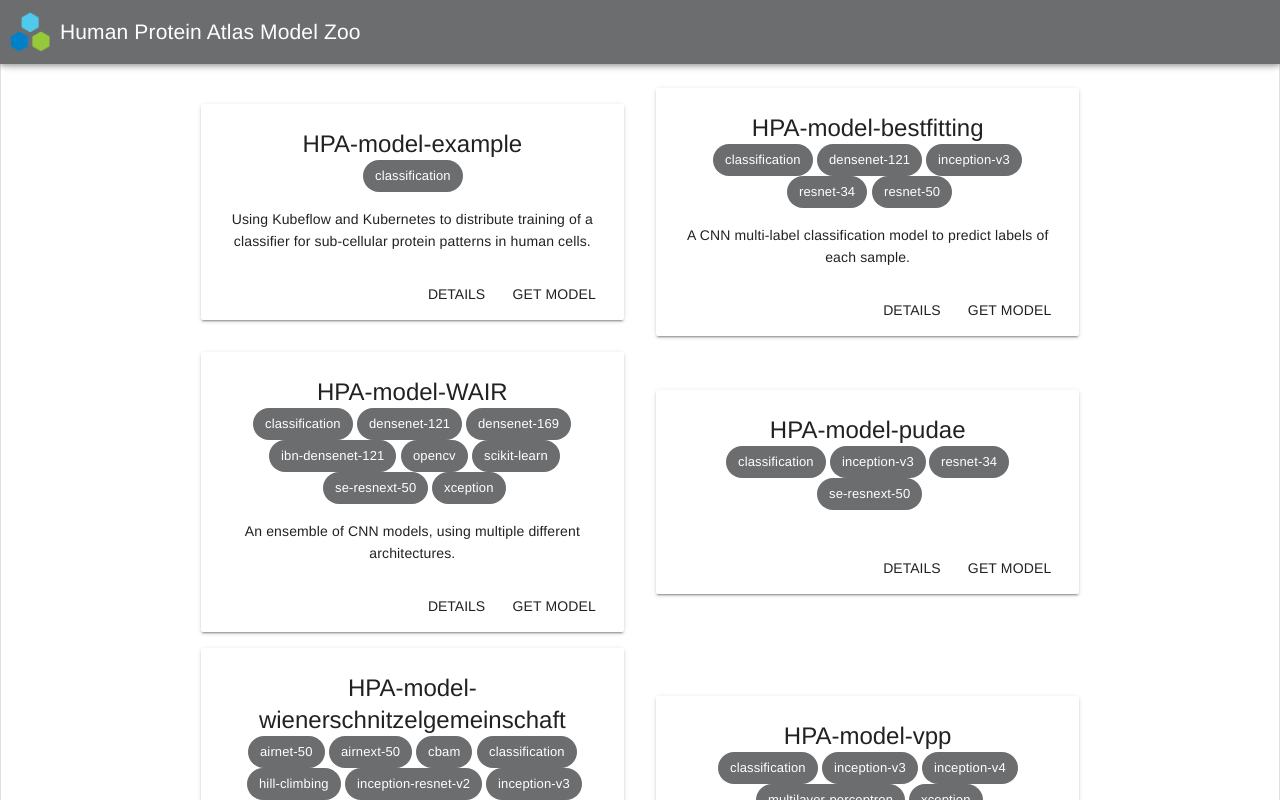
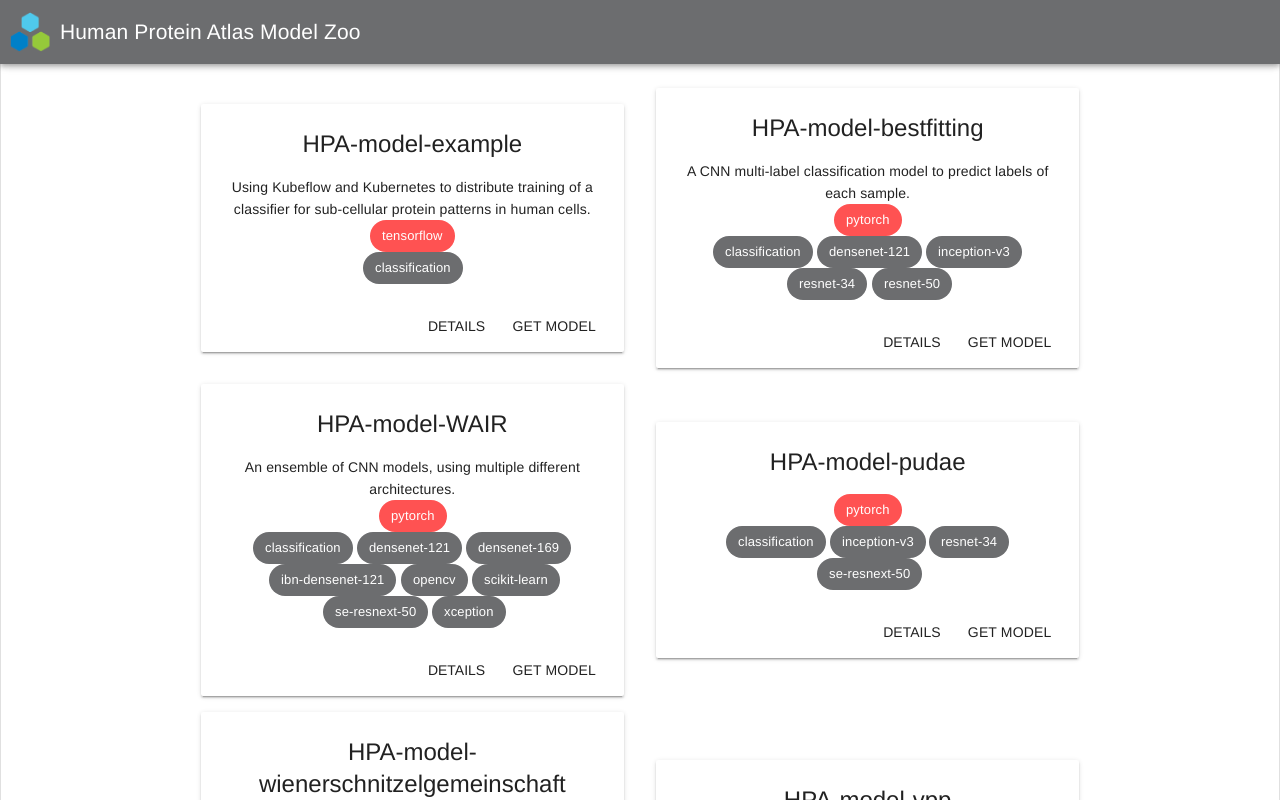
Before and after one commit to CellProfiling/HPA-model-zoo, a Vue app: page /#/ in a window 1280 px wide. Built offline with nearby package versions, Linux system fonts and the light colour scheme.

Commit message:
Add framework as an accent chip

```diff
--- a/src/components/ModelZoo.vue
+++ b/src/components/ModelZoo.vue
@@ -9,16 +9,18 @@
       <md-ripple>
         <md-card-header>
           <div class="md-title">{{ m.name }}</div>
-          <md-chip
-            v-for="tag in m.tags"
-            :key="tag"
-            class="md-primary"
-            >{{ tag }}</md-chip
-          >
         </md-card-header>
 
         <md-card-content>
-          {{ m.description }}
+          <div>
+            {{ m.description }}
+          </div>
+          <div>
+            <md-chip class="md-accent">{{ m.framework }}</md-chip>
+          </div>
+          <md-chip v-for="tag in m.tags" :key="tag" class="md-primary">{{
+            tag
+          }}</md-chip>
         </md-card-content>
 
         <md-card-actions>
```
